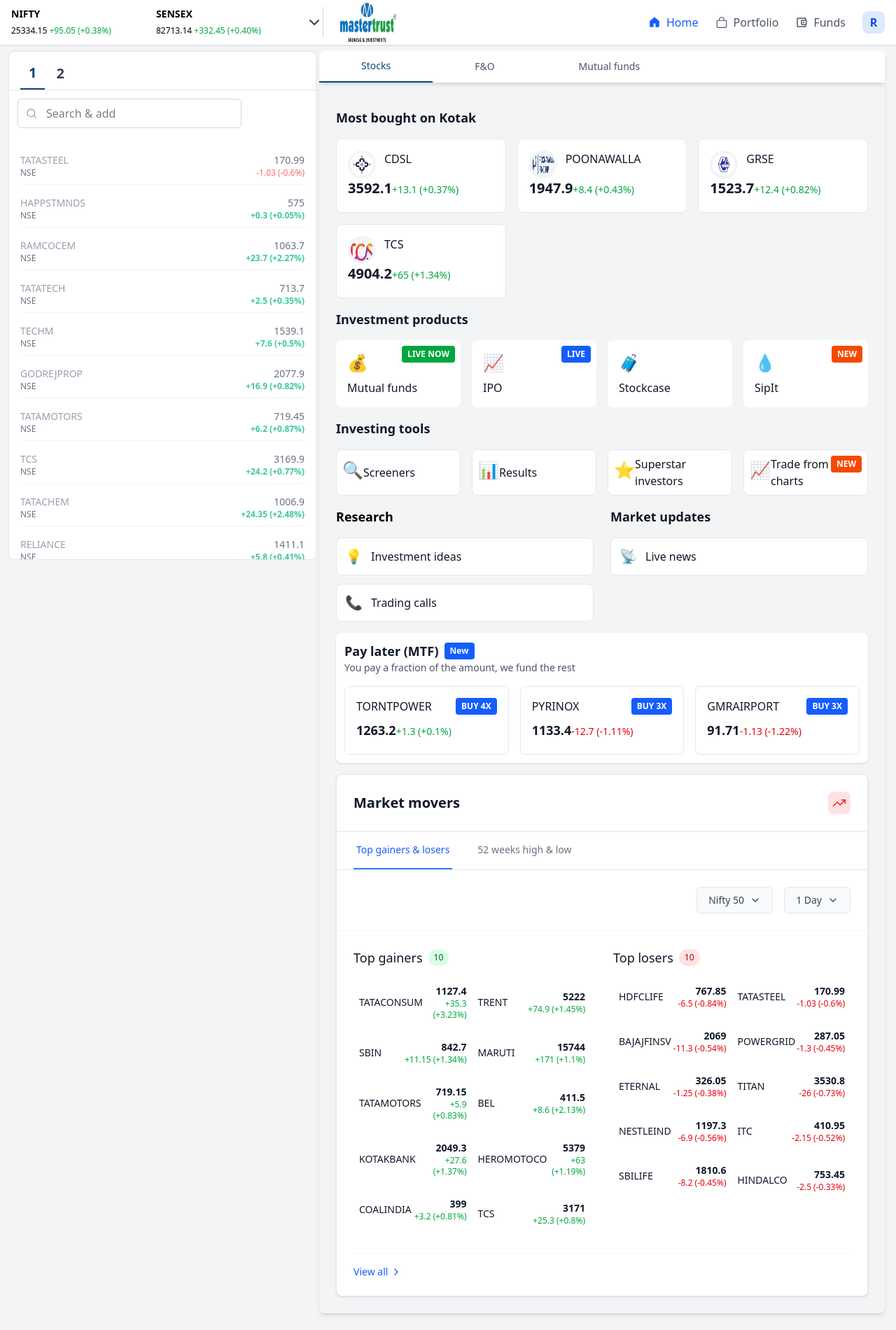
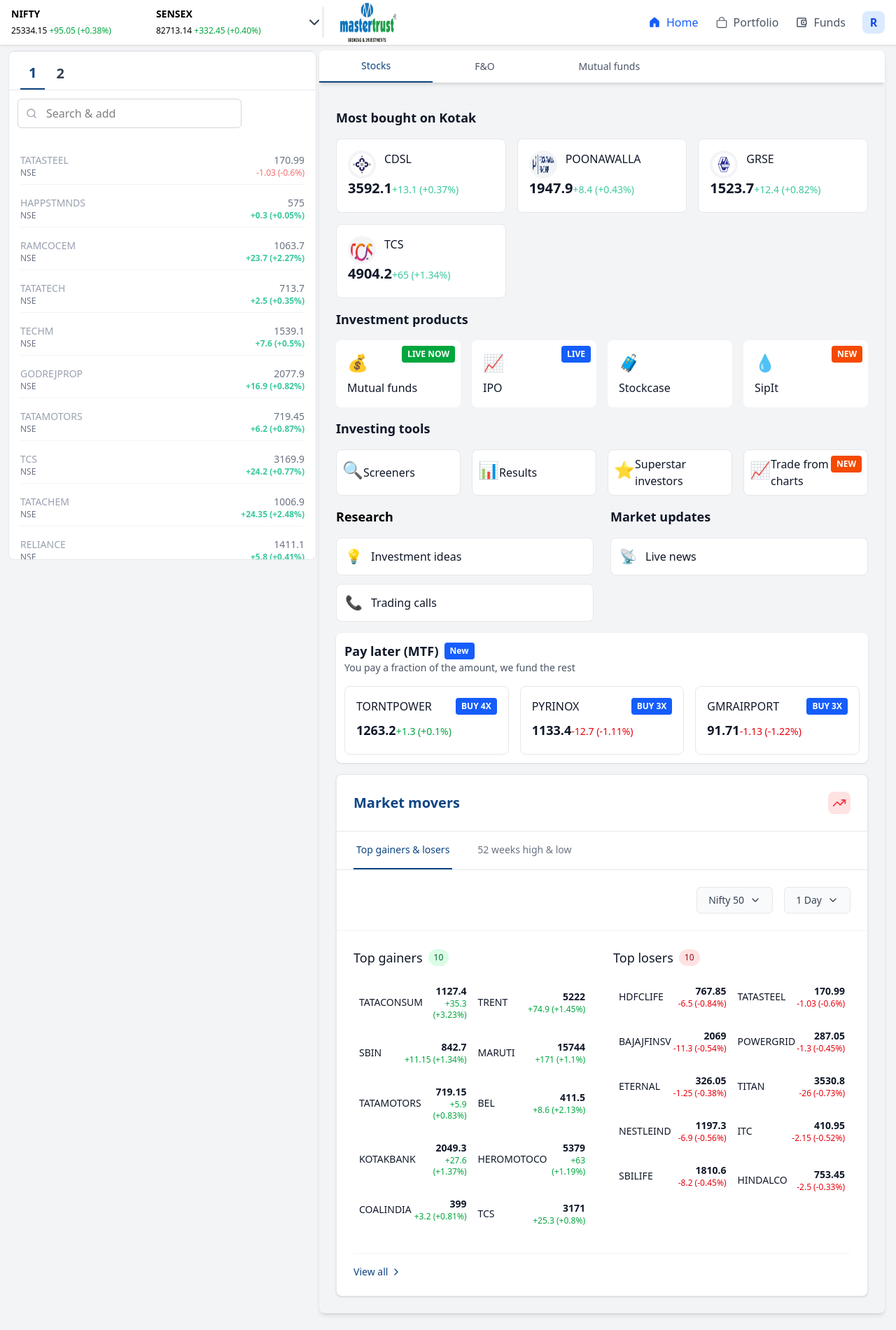
Before and after one commit to ShumailaKhan12/master_Trust, a React (Vite) app: page / in a window 1280 px wide. Shown: the whole page at 70% size. Built offline with nearby package versions, Linux system fonts and the light colour scheme.

Commit message:
updates juned code

```diff
--- a/src/components/MarketMovers.jsx
+++ b/src/components/MarketMovers.jsx
@@ -16,7 +16,7 @@ const MarketMovers = () => {
         {/* Header */}
         <div className="p-6 border-b border-gray-200">
           <div className="flex items-center justify-between">
-            <h2 className="text-xl font-semibold text-gray-900">Market movers</h2>
+            <h2 className="text-xl font-bold text-blue">Market movers</h2>
             <div className="w-8 h-8 bg-red-100 rounded-lg flex items-center justify-center">
               <TrendingUp className="w-5 h-5 text-red-500" />
             </div>
@@ -30,7 +30,7 @@ const MarketMovers = () => {
               <button
                 onClick={() => setActiveTab('Top gainers & losers')}
                 className={`py-4 px-1 border-b-2 font-medium text-sm ${activeTab === 'Top gainers & losers'
-                  ? 'border-blue-500 text-blue-600'
+                  ? 'border-blue text-blue'
                   : 'border-transparent text-gray-500 hover:text-gray-700 hover:border-gray-300'
                   }`}
               >
@@ -39,7 +39,7 @@ const MarketMovers = () => {
               <button
                 onClick={() => setActiveTab('52 weeks high & low')}
                 className={`py-4 px-1 border-b-2 font-medium text-sm ${activeTab === '52 weeks high & low'
-                  ? 'border-blue-500 text-blue-600'
+                  ? 'border-blue text-blue'
                   : 'border-transparent text-gray-500 hover:text-gray-700 hover:border-gray-300'
                   }`}
               >
@@ -127,7 +127,7 @@ const MarketMovers = () => {
 
         {/* View All Button */}
         <div className="mt-6 pt-4 border-t border-gray-100">
-          <NavLink to="/market" className="flex items-center space-x-1 text-blue-600 hover:text-blue-700 font-medium text-sm">
+          <NavLink to="/market" className="flex items-center space-x-1 text-blue hover:text-blue-700 font-medium text-sm">
             <span>View all</span>
             <ChevronRight className="w-4 h-4" />
           </NavLink>
--- a/src/pages/home/home.jsx
+++ b/src/pages/home/home.jsx
@@ -41,8 +41,6 @@ const Home = () => {
                         <div className="p-6 shadow-md rounded-b-lg">
                             {activeTab === "Stocks" && (
                                 <>
-
-
                                     <div className='block lg:hidden'>
                                         <MobileSidebar />
                                     </div>
@@ -60,7 +58,7 @@ const Home = () => {
                                                     </div>
                                                     <span className='flex items-center'>
                                                         <p className="text-xl font-semibold text-gray-900 mb-1">{stock?.price}</p>
-                                                        <p className={`text-sm font-medium ${stock?.change >= 0 ? 'text-green-600' : 'text-red-600'}`}>
+                                                        <p className={`text-sm font-medium ${stock?.change >= 0 ? 'text-green' : 'text-red'}`}>
                                                             {stock?.change >= 0 ? '+' : ''}{stock?.change} ({stock?.change >= 0 ? '+' : ''}{stock?.changePercent}%)
                                                         </p>
                                                     </span>
--- a/src/pages/market/market.jsx
+++ b/src/pages/market/market.jsx
@@ -80,9 +80,9 @@ const Market = () => {
               <div className="flex items-center justify-between">
                 <div className="flex items-center">
                   <NavLink to="/" className="mr-4">
-                    <BsArrowLeft className="text-2xl" />
+                    <BsArrowLeft className="text-2xl text-blue" />
                   </NavLink>
-                  <h2 className="text-xl font-semibold text-gray-900">
+                  <h2 className="text-xl font-bold text-blue">
                     Market movers
                   </h2>
                 </div>
@@ -100,7 +100,7 @@ const Market = () => {
                     onClick={() => setActiveTab("Top gainers & losers")}
                     className={`py-4 px-1 border-b-2 font-medium text-sm ${
                       activeTab === "Top gainers & losers"
-                        ? "border-blue-500 text-blue-600"
+                        ? "border-blue text-blue"
                         : "border-transparent text-gray-500 hover:text-gray-700 hover:border-gray-300"
                     }`}
                   >
@@ -110,7 +110,7 @@ const Market = () => {
                     onClick={() => setActiveTab("52 weeks high & low")}
                     className={`py-4 px-1 border-b-2 font-medium text-sm ${
                       activeTab === "52 weeks high & low"
-                        ? "border-blue-500 text-blue-600"
+                        ? "border-blue text-blue"
                         : "border-transparent text-gray-500 hover:text-gray-700 hover:border-gray-300"
                     }`}
                   >
```
